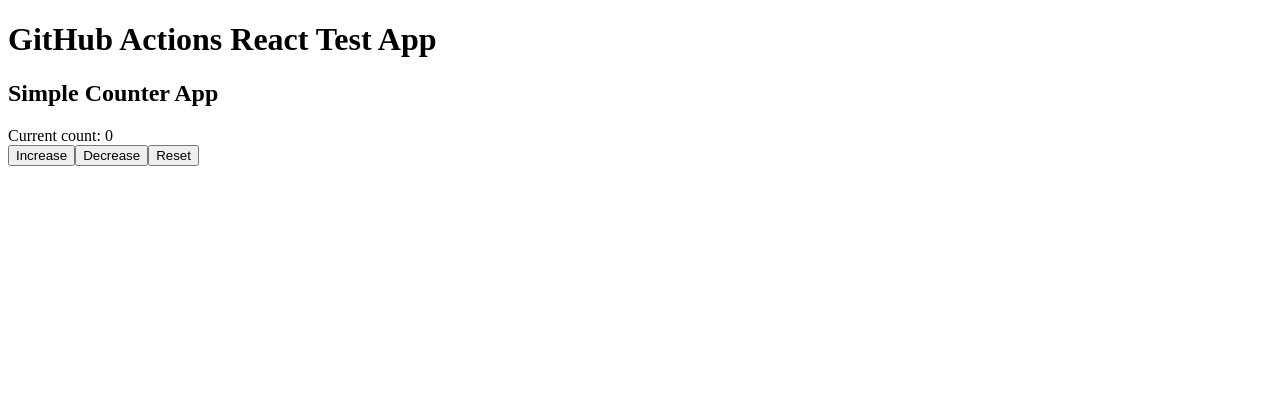
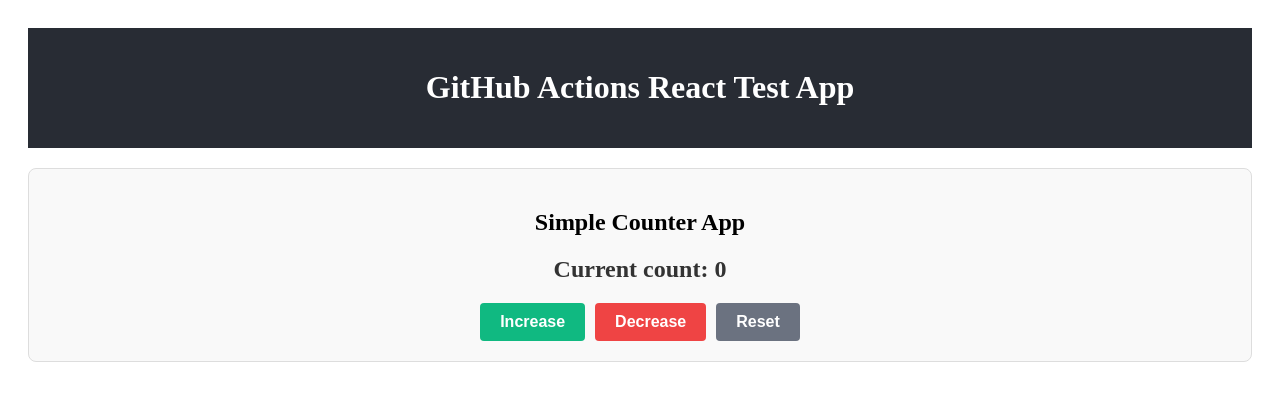
Before and after one commit to MrViincciLeRoy/laughing-fishstick, a React (Create React App) app: page / in a window 1280 px wide. Shown: the top 400 px of the page. Built offline with nearby package versions, Linux system fonts and the light colour scheme.

Commit message:
Update App.js

```diff
--- a/src/App.js
+++ b/src/App.js
@@ -16,32 +16,78 @@
   };
 
   return (
-    <div className="App">
-      <header className="App-header">
+    <div className="App" style={{ textAlign: 'center', padding: '20px' }}>
+      <header style={{ backgroundColor: '#282c34', padding: '20px', color: 'white' }}>
         <h1>GitHub Actions React Test App</h1>
       </header>
 
-      <div className="counter-container">
+      <div style={{
+        margin: '20px 0',
+        padding: '20px',
+        border: '1px solid #ddd',
+        borderRadius: '8px',
+        backgroundColor: '#f9f9f9'
+      }}>
         <h2>Simple Counter App</h2>
-        <div className="counter-display">
+        <div style={{
+          fontSize: '24px',
+          fontWeight: 'bold',
+          margin: '20px 0',
+          color: '#333'
+        }}>
           Current count: {count}
         </div>
-        <div className="counter-buttons">
+        <div style={{
+          display: 'flex',
+          gap: '10px',
+          justifyContent: 'center',
+          flexWrap: 'wrap'
+        }}>
           <button
-            className="counter-button bg-green-500"
+            className="bg-green-500"
             onClick={increase}
+            style={{
+              padding: '10px 20px',
+              border: 'none',
+              borderRadius: '4px',
+              cursor: 'pointer',
+              fontSize: '16px',
+              fontWeight: 'bold',
+              color: 'white',
+              backgroundColor: '#10b981'
+            }}
           >
             Increase
           </button>
           <button
-            className="counter-button bg-red-500"
+            className="bg-red-500"
             onClick={decrease}
+            style={{
+              padding: '10px 20px',
+              border: 'none',
+              borderRadius: '4px',
+              cursor: 'pointer',
+              fontSize: '16px',
+              fontWeight: 'bold',
+              color: 'white',
+              backgroundColor: '#ef4444'
+            }}
           >
             Decrease
           </button>
           <button
-            className="counter-button bg-gray-500"
+            className="bg-gray-500"
             onClick={reset}
+            style={{
+              padding: '10px 20px',
+              border: 'none',
+              borderRadius: '4px',
+              cursor: 'pointer',
+              fontSize: '16px',
+              fontWeight: 'bold',
+              color: 'white',
+              backgroundColor: '#6b7280'
+            }}
           >
             Reset
           </button>
```
